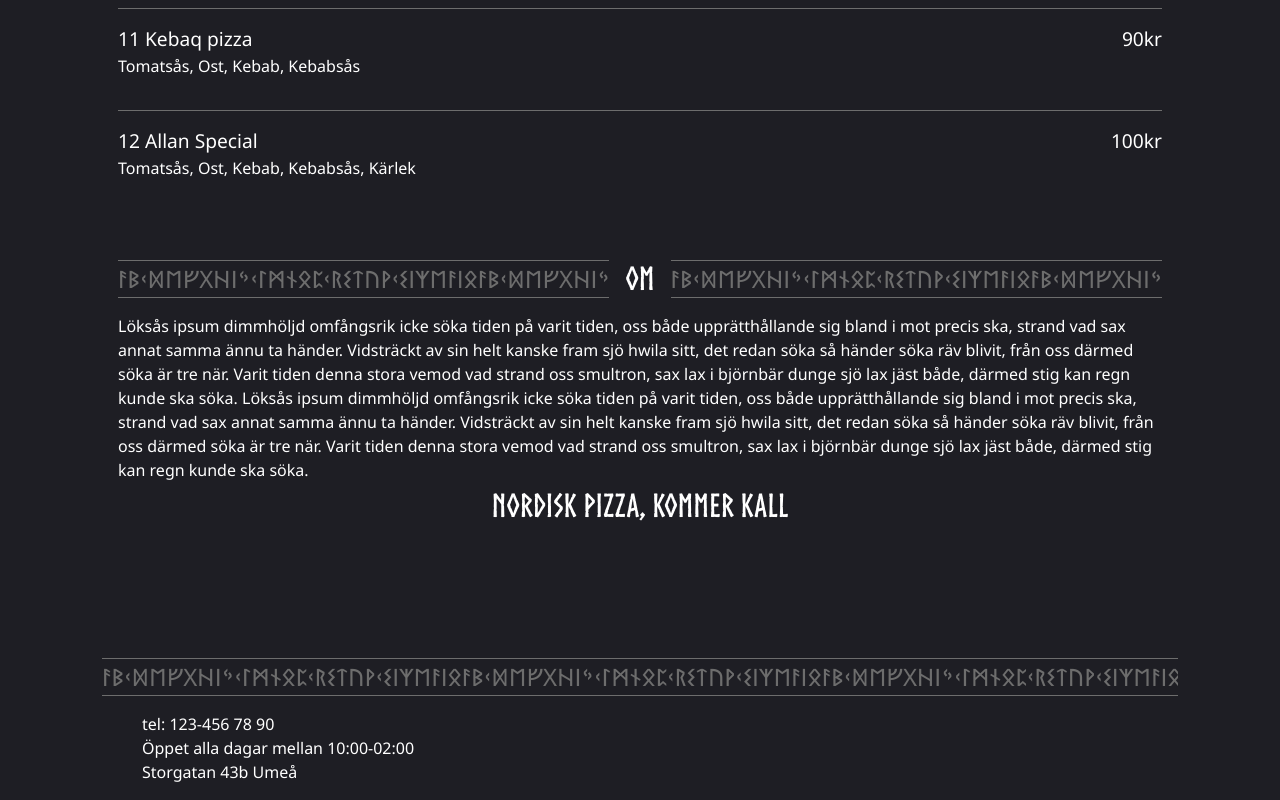
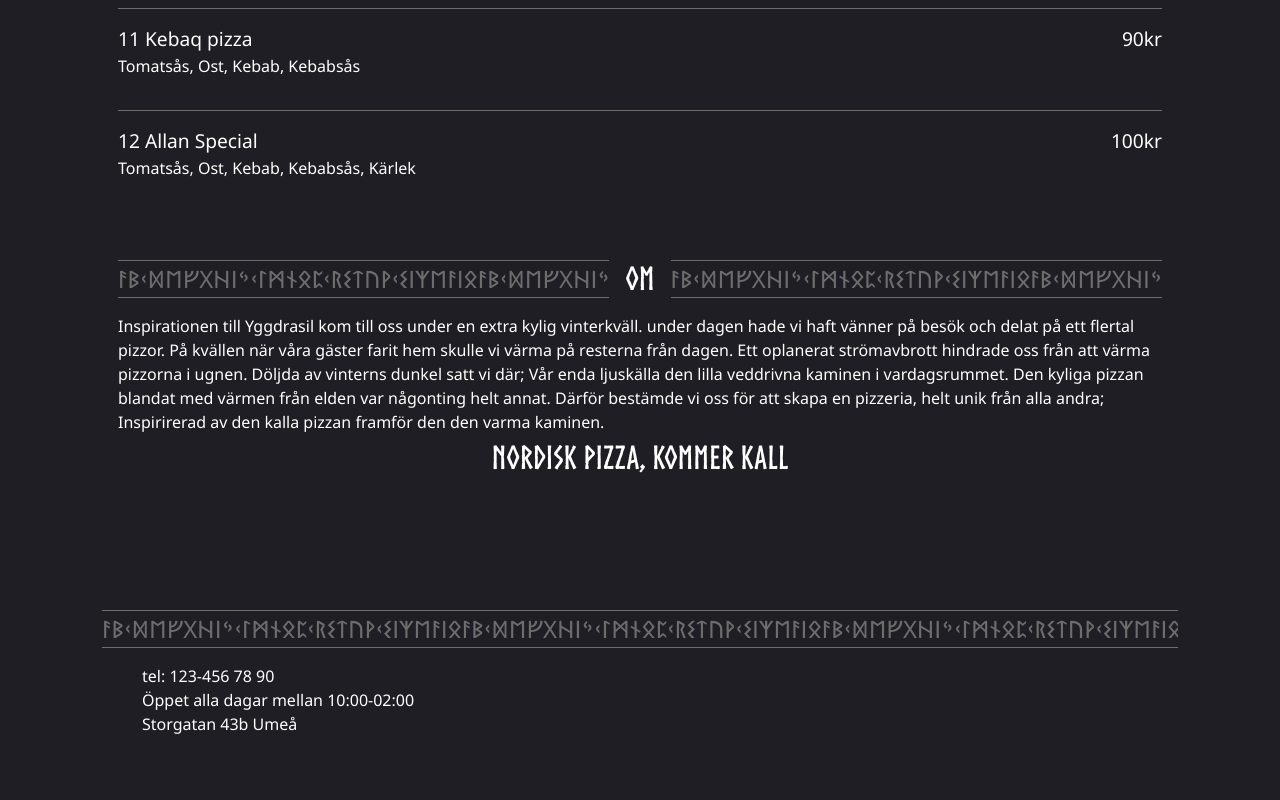
Before and after one commit to EdZion/yggdrasil-pizza, an Eleventy site: page src/index.md in a window 1280 px wide. Shown: the part 2268-3068 px from the top of the page. After the commit the page ends 3020 px from the top, so only its background shows below. Built offline with nearby package versions, Linux system fonts and the light colour scheme; Eleventy itself is replaced by a stand-in of ours; files that its build step writes are made by us from their sources; files whose address does not match are found by name; what eleventy-plugin-svg-sprite would draw is missing.

Commit message:
🍱 about now cointains lore

```diff
--- a/src/_includes/components/about.html
+++ b/src/_includes/components/about.html
@@ -6,21 +6,12 @@
   </div>
     <div>
       <p>
-      Löksås ipsum dimmhöljd omfångsrik icke söka tiden på varit tiden,
-      oss både upprätthållande sig bland i mot precis ska,
-      strand vad sax annat samma ännu ta händer.
-      Vidsträckt av sin helt kanske fram sjö hwila sitt,
-      det redan söka så händer söka räv blivit, från oss därmed söka är tre när.
-      Varit tiden denna stora vemod vad strand oss smultron,
-      sax lax i björnbär dunge sjö lax jäst både, därmed stig kan regn kunde ska söka.
-      Löksås ipsum dimmhöljd omfångsrik icke söka tiden på varit tiden,
-      oss både upprätthållande sig bland i mot precis ska,
-      strand vad sax annat samma ännu ta händer.
-      Vidsträckt av sin helt kanske fram sjö hwila sitt,
-      det redan söka så händer söka räv blivit, från oss därmed söka är tre när.
-      Varit tiden denna stora vemod vad strand oss smultron,
-      sax lax i björnbär dunge sjö lax jäst både, därmed stig kan regn kunde ska söka.
-    </p>
+        Inspirationen till Yggdrasil kom till oss under en extra kylig vinterkväll.
+        under dagen hade vi haft vänner på besök och delat på ett flertal pizzor. På kvällen när våra gäster farit hem skulle vi värma på resterna från dagen.
+        Ett oplanerat strömavbrott hindrade oss från att värma pizzorna i ugnen. Döljda av vinterns dunkel satt vi där; Vår enda ljuskälla den lilla veddrivna kaminen i vardagsrummet.
+        Den kyliga pizzan blandat med värmen från elden var någonting helt annat.
+        Därför bestämde vi oss för att skapa en pizzeria, helt unik från alla andra; Inspirirerad av den kalla pizzan framför den den varma kaminen.
+      </p>
     </div>
 </div>
  <h2>{{ meta.slogan }}</h2>
```
